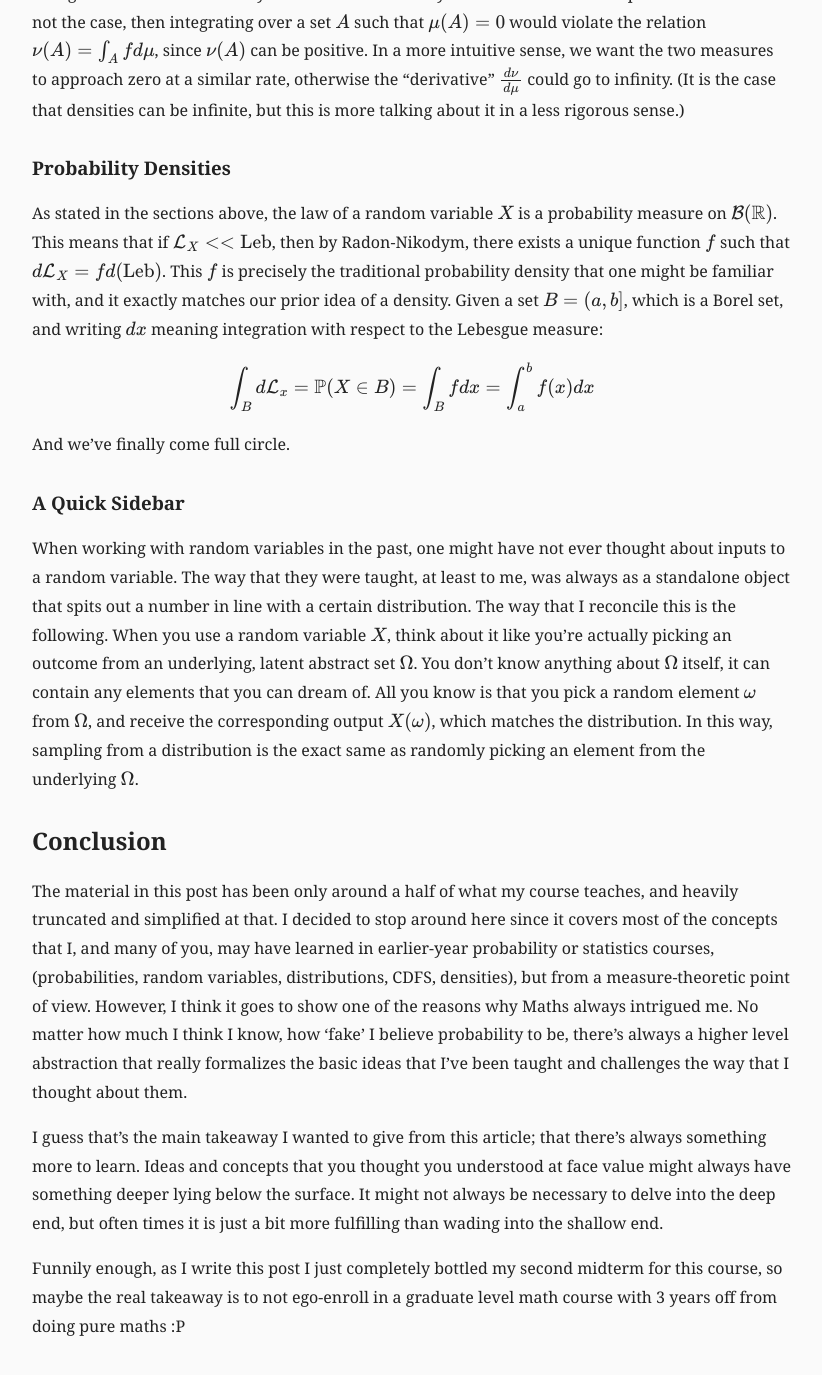
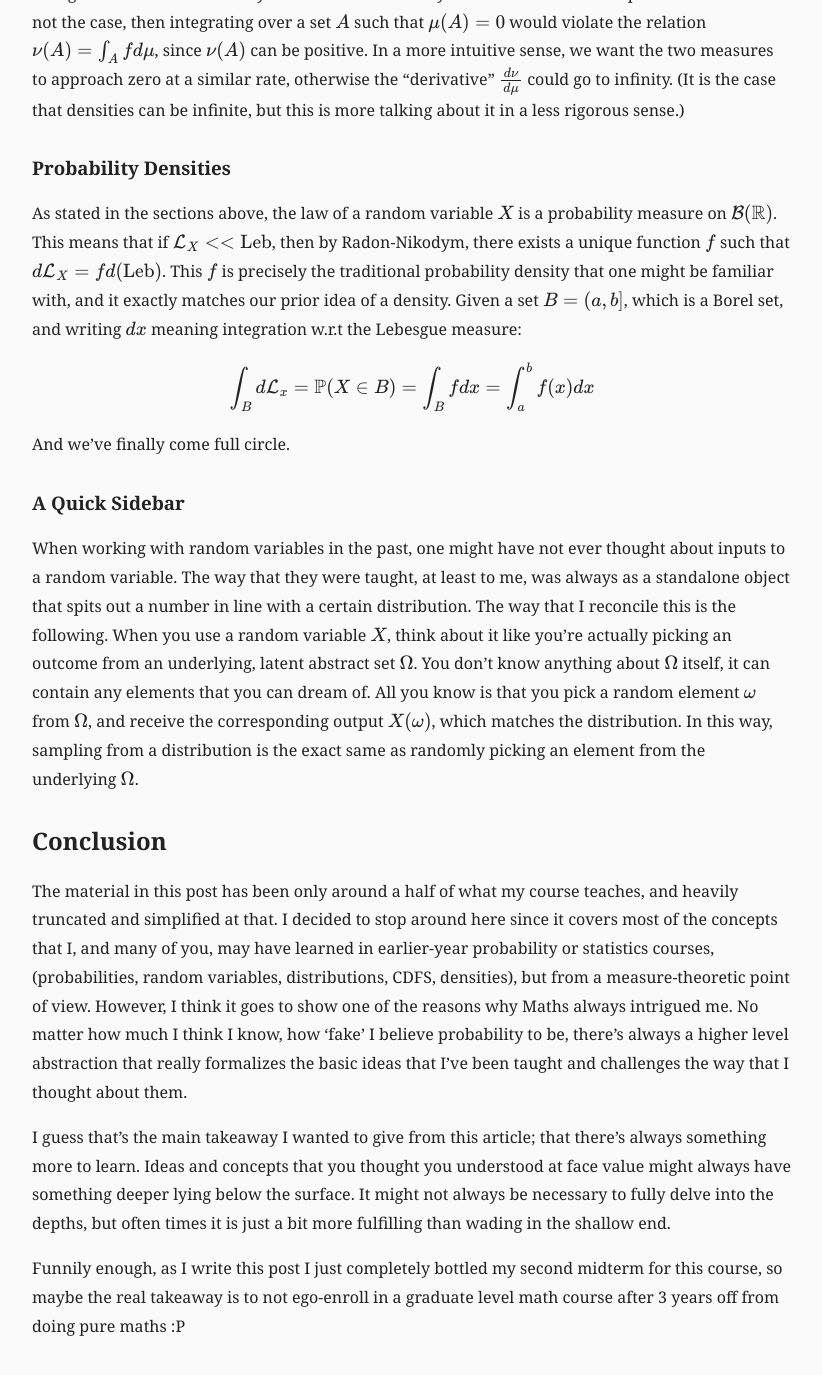
Before and after one commit to lshiyan/lshiyan.github.io, a Jekyll site: the page built from blog/measure_theory/measure_theory.md, in a window 1280 px wide and 1400 px high, scrolled down 7654 px. Shown: the top 1375 px of the window, without its empty margins (228-1050 px from the left). Built offline with Jekyll 4.4.1, drawn with Linux system fonts in a browser that asks for light colours.

Commit message:
Edits to measure theory

```diff
--- a/blog/measure_theory/measure_theory.md
+++ b/blog/measure_theory/measure_theory.md
@@ -189,7 +189,7 @@ It might also now be clear why the absolute continuity of these measures is impo
 
 ### Probability Densities
 
-As stated in the sections above, the law of a random variable $X$ is a probability measure on $\mathcal{B}(\mathbb{R})$. This means that if $\mathcal{L}_X \lt \lt \text{Leb}$, then by Radon-Nikodym, there exists a unique function $f$ such that $d\mathcal{L}_X = f  d\text{(Leb)}$. This $f$ is precisely the traditional probability density that one might be familiar with, and it exactly matches our prior idea of a density. Given a set $B = (a,b]$, which is a Borel set, and writing $dx$ meaning integration with respect to the Lebesgue measure:
+As stated in the sections above, the law of a random variable $X$ is a probability measure on $\mathcal{B}(\mathbb{R})$. This means that if $\mathcal{L}_X \lt \lt \text{Leb}$, then by Radon-Nikodym, there exists a unique function $f$ such that $d\mathcal{L}_X = f  d\text{(Leb)}$. This $f$ is precisely the traditional probability density that one might be familiar with, and it exactly matches our prior idea of a density. Given a set $B = (a,b]$, which is a Borel set, and writing $dx$ meaning integration w.r.t the Lebesgue measure:
 
 $$
 
@@ -207,6 +207,6 @@ When working with random variables in the past, one might have not ever thought
 
 The material in this post has been only around a half of what my course teaches, and heavily truncated and simplified at that. I decided to stop around here since it covers most of the concepts that I, and many of you, may have learned in earlier-year probability or statistics courses, (probabilities, random variables, distributions, CDFS, densities), but from a measure-theoretic point of view. However, I think it goes to show one of the reasons why Maths always intrigued me. No matter how much I think I know, how 'fake' I believe probability to be, there's always a higher level abstraction that really formalizes the basic ideas that I've been taught and challenges the way that I thought about them.
 
-I guess that's the main takeaway I wanted to give from this article; that there's always something more to learn. Ideas and concepts that you thought you understood at face value might always have something deeper lying below the surface. It might not always be necessary to delve into the deep end, but often times it is just a bit more fulfilling than wading into the shallow end.
+I guess that's the main takeaway I wanted to give from this article; that there's always something more to learn. Ideas and concepts that you thought you understood at face value might always have something deeper lying below the surface. It might not always be necessary to fully delve into the depths, but often times it is just a bit more fulfilling than wading in the shallow end.
 
-Funnily enough, as I write this post I just completely bottled my second midterm for this course, so maybe the real takeaway is to not ego-enroll in a graduate level math course with 3 years off from doing pure maths :P
+Funnily enough, as I write this post I just completely bottled my second midterm for this course, so maybe the real takeaway is to not ego-enroll in a graduate level math course after 3 years off from doing pure maths :P
```
